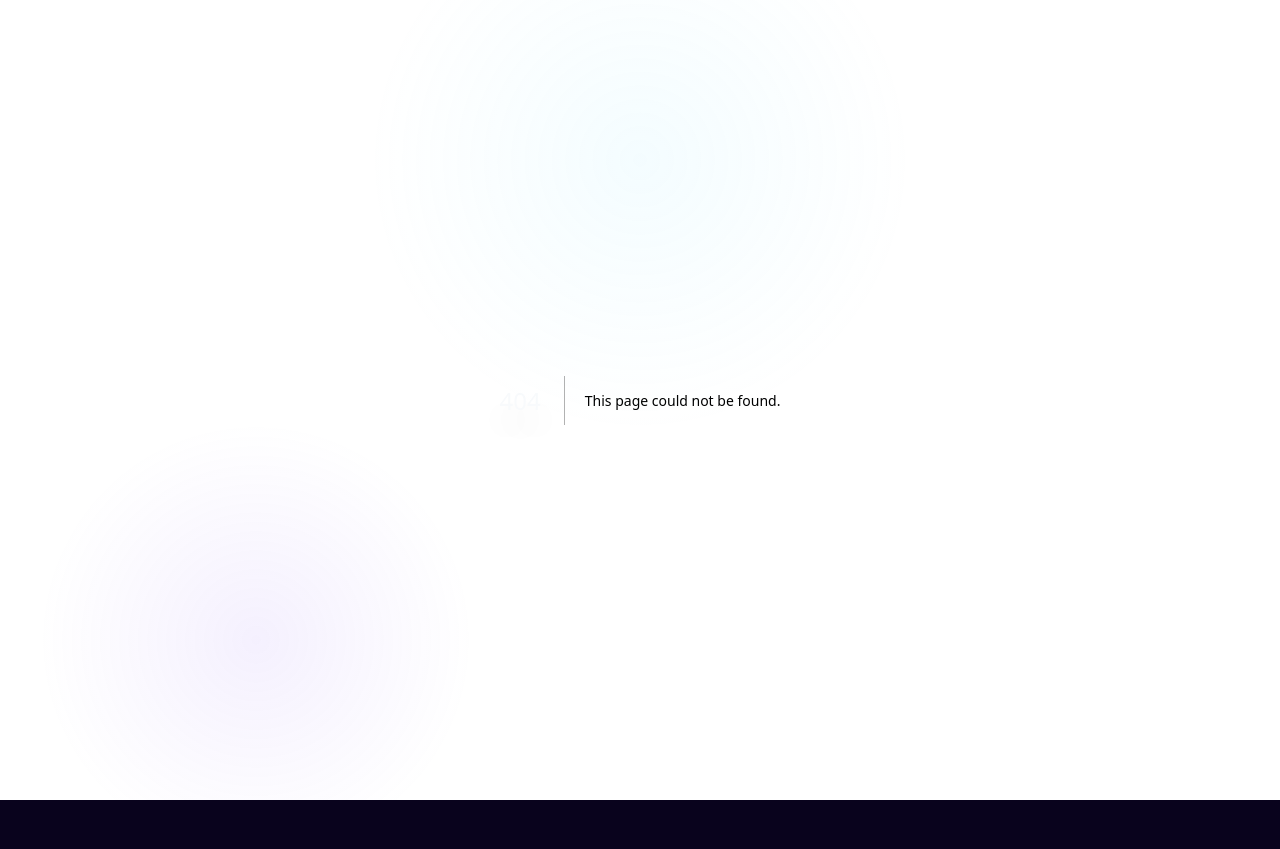
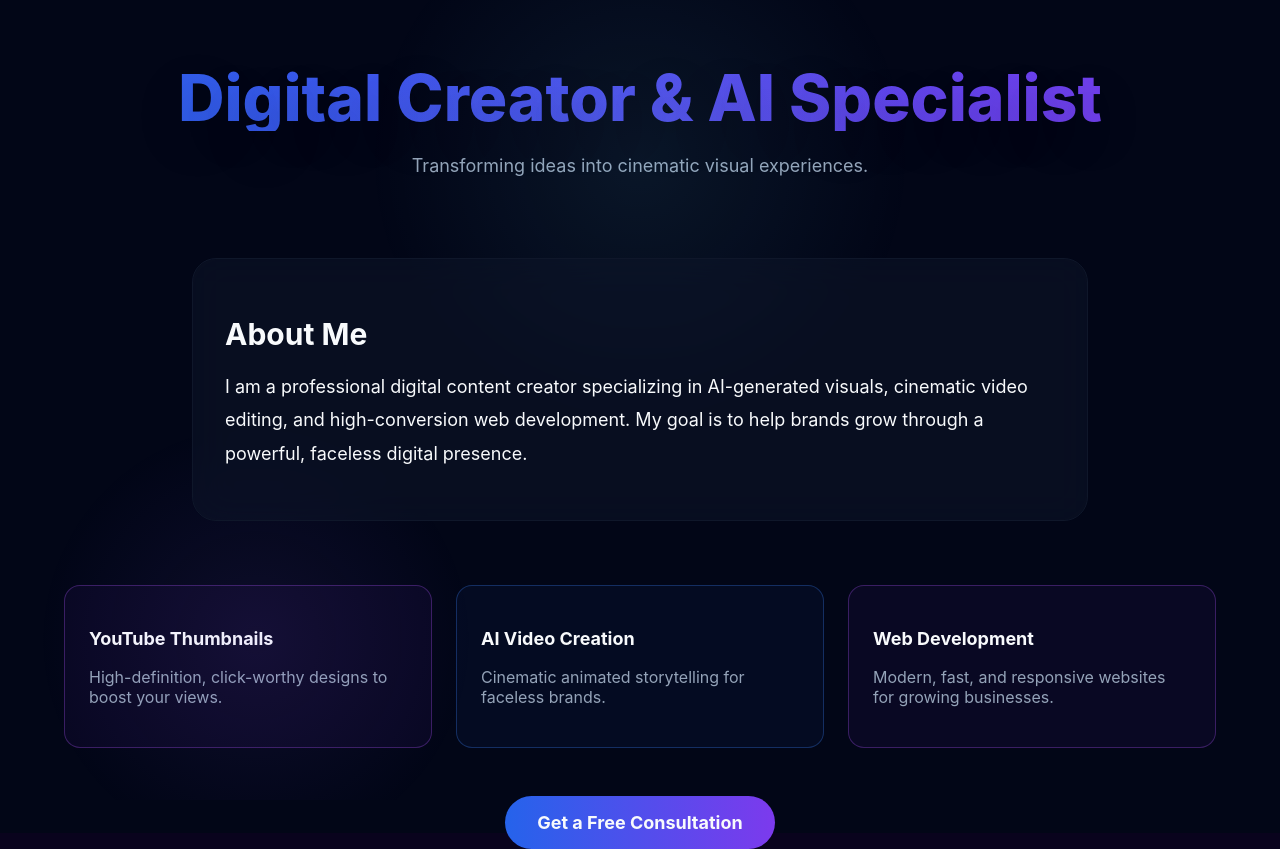
Before and after one commit to jigneshvalmik52-sys/Super-website-1, a Next.js app: page /portfolio in a window 1280 px wide. Before the commit this address had no page. Before the commit the page ends 800 px from the top, so only its background shows below. Built offline with nearby package versions, Linux system fonts and the light colour scheme.

Commit message:
Add portfolio route and support portfolio page styles

```diff
--- a/app/globals.css
+++ b/app/globals.css
@@ -476,3 +476,223 @@ h1 {
     padding: 28px 20px;
   }
 }
+
+.portfolio-page {
+  min-height: 100vh;
+  background: #020617;
+  color: #f8fafc;
+}
+
+.portfolio-page .text-center {
+  text-align: center;
+}
+
+.portfolio-page .py-16 {
+  padding-top: 4rem;
+  padding-bottom: 4rem;
+}
+
+.portfolio-page .text-5xl {
+  font-size: clamp(2.5rem, 5vw, 4rem);
+  line-height: 1.05;
+}
+
+.portfolio-page .font-extrabold {
+  font-weight: 800;
+}
+
+.portfolio-page .bg-clip-text {
+  background-clip: text;
+  -webkit-background-clip: text;
+}
+
+.portfolio-page .text-transparent {
+  color: transparent;
+}
+
+.portfolio-page .bg-gradient-to-r {
+  background-image: linear-gradient(to right, #60a5fa, #7c3aed);
+}
+
+.portfolio-page .from-blue-400 {
+  --tw-from: #60a5fa;
+}
+
+.portfolio-page .to-purple-600 {
+  --tw-to: #7c3aed;
+}
+
+.portfolio-page .mt-4 {
+  margin-top: 1rem;
+}
+
+.portfolio-page .text-xl {
+  font-size: 1.125rem;
+}
+
+.portfolio-page .text-slate-400 {
+  color: #94a3b8;
+}
+
+.portfolio-page .max-w-4xl {
+  max-width: 56rem;
+}
+
+.portfolio-page .mx-auto {
+  margin-left: auto;
+  margin-right: auto;
+}
+
+.portfolio-page .mb-16 {
+  margin-bottom: 4rem;
+}
+
+.portfolio-page .p-8 {
+  padding: 2rem;
+}
+
+.portfolio-page .border {
+  border-width: 1px;
+  border-style: solid;
+}
+
+.portfolio-page .border-slate-800 {
+  border-color: rgba(15, 23, 42, 1);
+}
+
+.portfolio-page .rounded-2xl {
+  border-radius: 1.5rem;
+}
+
+.portfolio-page .bg-slate-900\/50 {
+  background: rgba(15, 23, 42, 0.5);
+  backdrop-filter: blur(18px);
+}
+
+.portfolio-page .text-3xl {
+  font-size: 1.875rem;
+}
+
+.portfolio-page .font-bold {
+  font-weight: 700;
+}
+
+.portfolio-page .mb-4 {
+  margin-bottom: 1rem;
+}
+
+.portfolio-page .text-lg {
+  font-size: 1.125rem;
+}
+
+.portfolio-page .leading-relaxed {
+  line-height: 1.85;
+}
+
+.portfolio-page .grid {
+  display: grid;
+}
+
+.portfolio-page .grid-cols-1 {
+  grid-template-columns: repeat(1, minmax(0, 1fr));
+}
+
+.portfolio-page .md\:grid-cols-3 {
+  grid-template-columns: repeat(1, minmax(0, 1fr));
+}
+
+@media (min-width: 768px) {
+  .portfolio-page .md\:grid-cols-3 {
+    grid-template-columns: repeat(3, minmax(0, 1fr));
+  }
+}
+
+.portfolio-page .gap-6 {
+  gap: 1.5rem;
+}
+
+.portfolio-page .max-w-6xl {
+  max-width: 72rem;
+}
+
+.portfolio-page .p-6 {
+  padding: 1.5rem;
+}
+
+.portfolio-page .border-purple-500\/30 {
+  border-color: rgba(168, 85, 247, 0.3);
+}
+
+.portfolio-page .rounded-xl {
+  border-radius: 1rem;
+}
+
+.portfolio-page .bg-purple-900\/10 {
+  background: rgba(76, 29, 149, 0.1);
+}
+
+.portfolio-page .hover\:shadow-\[0_0_20px_rgba\(168\,85\,247\,0\.3\)\] {
+  transition: box-shadow 0.2s ease;
+}
+
+.portfolio-page .transition {
+  transition: all 0.2s ease;
+}
+
+.portfolio-page .border-blue-500\/30 {
+  border-color: rgba(59, 130, 246, 0.3);
+}
+
+.portfolio-page .bg-blue-900\/10 {
+  background: rgba(30, 58, 138, 0.1);
+}
+
+.portfolio-page .text-slate-400 {
+  color: #94a3b8;
+}
+
+.portfolio-page .text-center {
+  text-align: center;
+}
+
+.portfolio-page .mt-16 {
+  margin-top: 4rem;
+}
+
+.portfolio-page .px-8 {
+  padding-left: 2rem;
+  padding-right: 2rem;
+}
+
+.portfolio-page .py-4 {
+  padding-top: 1rem;
+  padding-bottom: 1rem;
+}
+
+.portfolio-page .bg-gradient-to-r {
+  background-image: linear-gradient(90deg, #2563eb, #7c3aed);
+}
+
+.portfolio-page .rounded-full {
+  border-radius: 9999px;
+}
+
+.portfolio-page .font-bold {
+  font-weight: 700;
+}
+
+.portfolio-page .text-lg {
+  font-size: 1.125rem;
+}
+
+.portfolio-page .hover\:scale-105:hover {
+  transform: scale(1.05);
+}
+
+.portfolio-page .bg-slate-950 {
+  background-color: #020617;
+}
+
+.portfolio-page .text-white {
+  color: #ffffff;
+}
--- /dev/null
+++ b/app/portfolio/page.tsx
@@ -0,0 +1,46 @@
+export default function Portfolio() {
+  return (
+    <main className="min-h-screen bg-slate-950 text-white p-8 portfolio-page">
+      {/* Header Section */}
+      <header className="text-center py-16">
+        <h1 className="text-5xl font-extrabold bg-clip-text text-transparent bg-gradient-to-r from-blue-400 to-purple-600">
+          Digital Creator & AI Specialist
+        </h1>
+        <p className="mt-4 text-xl text-slate-400">Transforming ideas into cinematic visual experiences.</p>
+      </header>
+
+      {/* About Me */}
+      <section className="max-w-4xl mx-auto mb-16 p-8 border border-slate-800 rounded-2xl bg-slate-900/50">
+        <h2 className="text-3xl font-bold mb-4 text-blue-400">About Me</h2>
+        <p className="text-lg leading-relaxed">
+          I am a professional digital content creator specializing in AI-generated visuals,
+          cinematic video editing, and high-conversion web development. My goal is to help
+          brands grow through a powerful, faceless digital presence.
+        </p>
+      </section>
+
+      {/* Services */}
+      <section className="grid grid-cols-1 md:grid-cols-3 gap-6 max-w-6xl mx-auto">
+        <div className="p-6 border border-purple-500/30 rounded-xl bg-purple-900/10 hover:shadow-[0_0_20px_rgba(168,85,247,0.3)] transition">
+          <h3 className="text-xl font-bold mb-2">YouTube Thumbnails</h3>
+          <p className="text-slate-400">High-definition, click-worthy designs to boost your views.</p>
+        </div>
+        <div className="p-6 border border-blue-500/30 rounded-xl bg-blue-900/10 hover:shadow-[0_0_20px_rgba(59,130,246,0.3)] transition">
+          <h3 className="text-xl font-bold mb-2">AI Video Creation</h3>
+          <p className="text-slate-400">Cinematic animated storytelling for faceless brands.</p>
+        </div>
+        <div className="p-6 border border-purple-500/30 rounded-xl bg-purple-900/10 hover:shadow-[0_0_20px_rgba(168,85,247,0.3)] transition">
+          <h3 className="text-xl font-bold mb-2">Web Development</h3>
+          <p className="text-slate-400">Modern, fast, and responsive websites for growing businesses.</p>
+        </div>
+      </section>
+
+      {/* Contact Button */}
+      <div className="text-center mt-16">
+        <a href="mailto:your-email@example.com" className="px-8 py-4 bg-gradient-to-r from-blue-600 to-purple-600 rounded-full font-bold text-lg hover:scale-105 transition">
+          Get a Free Consultation
+        </a>
+      </div>
+    </main>
+  );
+}
```
